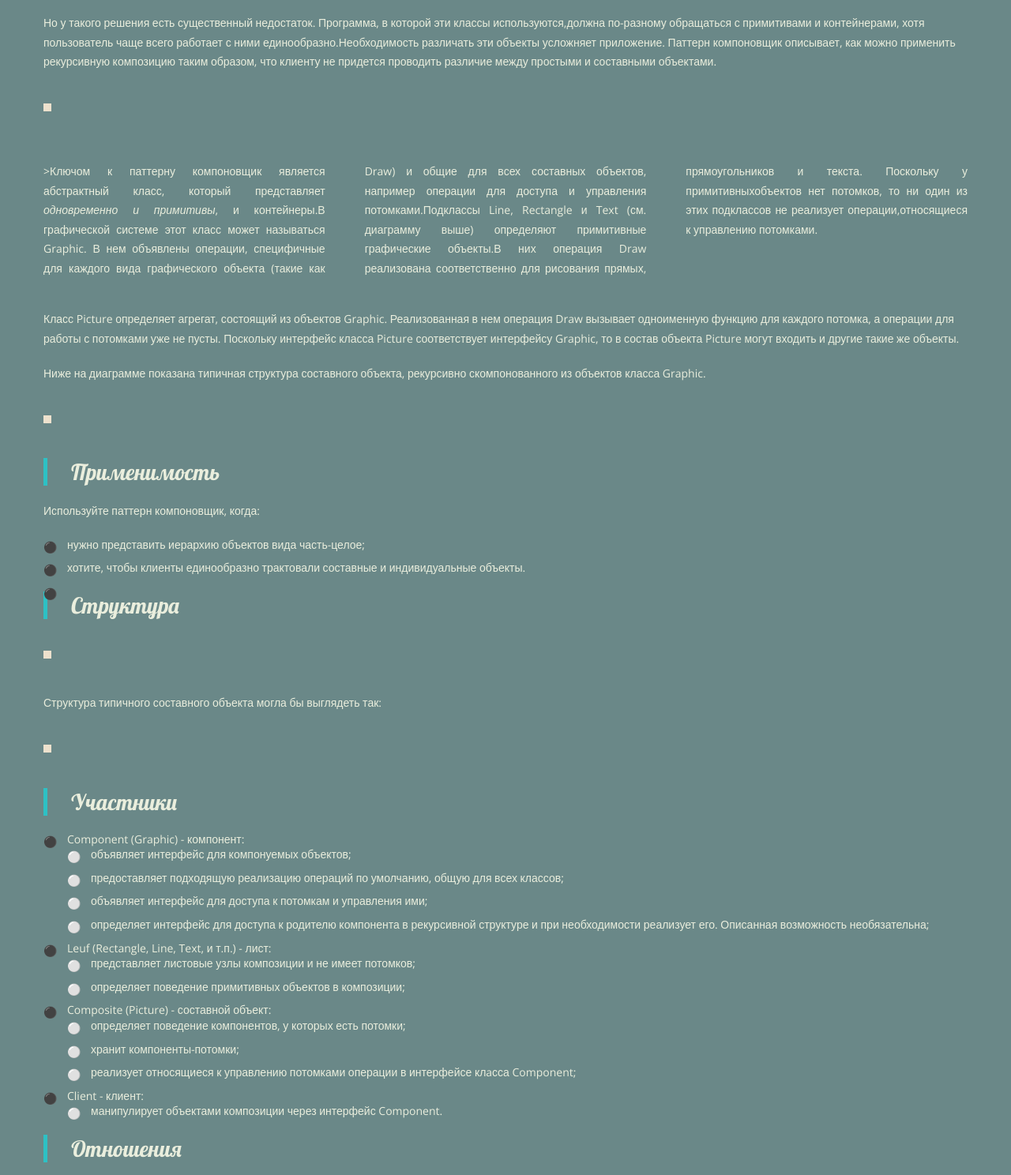
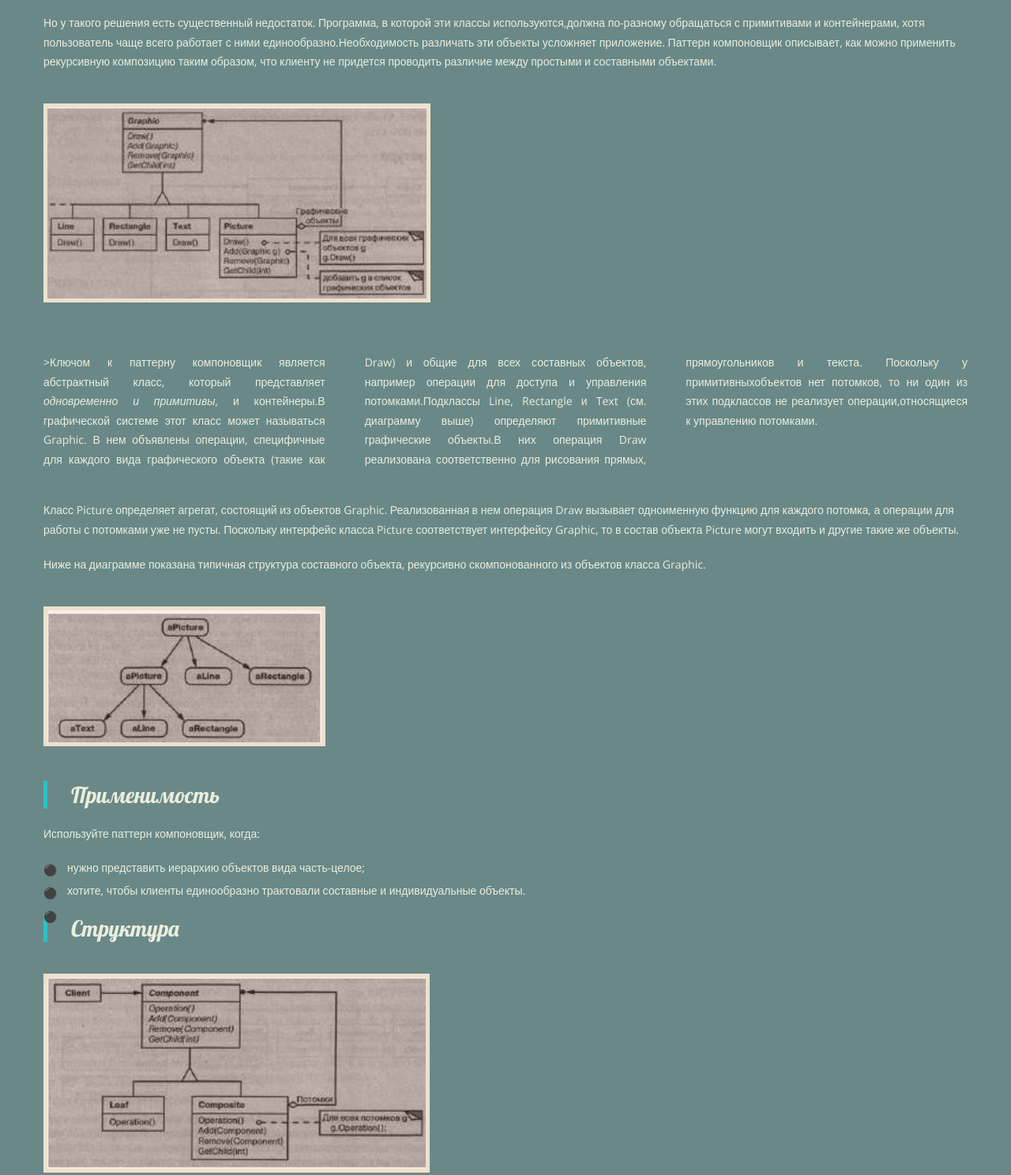
Before and after one commit to GagarinAP/HardhatsTeam, a plain HTML site: page pattern-book/composite.html in a window 1280 px wide. Shown: the part 1245-2733 px from the top of the page at 79% size. Drawn offline with nearby package versions, Linux system fonts and the light colour scheme.

Commit message:
вказав правильні шляхи до картинок

```diff
--- a/pattern-book/composite.html
+++ b/pattern-book/composite.html
@@ -45,13 +45,13 @@
 				<p>Такие приложения, как графические редакторы и редакторы электрических схем, позволяют пользователям строить сложные диаграммы из более простых компонентов. Проектировщик может сгруппировать мелкие компоненты для формирования более крупных,которые, в свою очередь, могут стать основой для создания еще более крупных. В простой реализации допустимо было бы определитьклассы графических примитивов, например текста и линий, а также классы, выступающие в роли контейнеров для этих примитивов.</p>
 				<p>Но у такого решения есть существенный недостаток. Программа, в которой эти классы используются,должна по-разному обращаться с примитивами и контейнерами, хотя пользователь чаще всего работает с ними единообразно.Необходимость различать эти объекты усложняет приложение. Паттерн компоновщик описывает, как можно применить рекурсивную композицию таким образом, что клиенту не придется проводить различие между простыми и составными объектами.</p>
 				<div class="wrap-image">
-					<img src="image11.jpg" alt="" />
+					<img src="img/img-pattern/image11.jpg" alt="" />
 				</div>
 				<p class="paragraph-three-column">>Ключом к паттерну компоновщик является абстрактный класс, который представляет <i>одновременно и примитивы</i>, и контейнеры.В графической системе этот класс может называться Graphic. В нем объявлены операции, специфичные для каждого вида графического объекта (такие как Draw) и общие для всех составных объектов, например операции для доступа и управления потомками.Подклассы Line, Rectangle и Text (см. диаграмму выше) определяют примитивные графические объекты.В них операция Draw реализована соответственно для рисования прямых, прямоугольников и текста. Поскольку у примитивныхобъектов нет потомков, то ни один из этих подклассов не реализует операции,относящиеся к управлению потомками.</p>
 				<p>Класс Picture определяет агрегат, состоящий из объектов Graphic. Реализованная в нем операция Draw вызывает одноименную функцию для каждого потомка, а операции для работы с потомками уже не пусты. Поскольку интерфейс класса Picture соответствует интерфейсу Graphic, то в состав объекта Picture могут входить и другие такие же объекты.</p>
 				<p>Ниже на диаграмме показана типичная структура составного объекта,   рекурсивно скомпонованного из объектов класса Graphic.</p>
 				<div class="wrap-image">
-					<img src="image12.jpg" alt="" />
+					<img src="img/img-pattern/image12.jpg" alt="" />
 				</div>
 				<h4>Применимость</h4>
 				<p>Используйте паттерн компоновщик, когда:</p>
@@ -61,11 +61,11 @@
 					</ul>
 				<h4>Структура</h4>
 				<div class="wrap-image">
-					<img src="image13.jpg" alt="" />
+					<img src="img/img-pattern/image13.jpg" alt="" />
 				</div>
 				<p>Структура типичного составного объекта могла бы выглядеть так:</p>
 				<div class="wrap-image">
-					<img src="image14.jpg" alt="" />
+					<img src="img/img-pattern/image14.jpg" alt="" />
 			    </div>
 				<h4>Участники</h4>
 				<ul>
@@ -136,7 +136,7 @@
 					<li>
 						<i>объявление операций для управления потомками.</i>
 						Хотя в классе Composite реализованы операции Add и Remove для добавления и удаления потомков,но для паттерна компоновщик важно, в каких классах эти операции объявлены. Надо ли объявлять их в классе Component и тем самым делать доступными в Leaf, или их следует объявить и определить только в классе Composite и его подклассах? Решая этот вопрос, мы должны выбирать между безопасностью и прозрачностью:
-            <ul>
+						<ul>
 							<li>если определить интерфейс для управления потомками в корне иерархииклассов, то мы добиваемся прозрачности,так как все компоненты удается трактовать единообразно. Однако расплачиваться приходится безопасностью,поскольку клиент может попытаться выполнить бессмысленное действие, например добавить или удалить;</li>
 							<li>если управление потомками сделать частью класса Composite, то безопасность удастся обеспечить ведь любая попытка добавить или удалить объекты из листьев в статически типизированном языке вроде C++ будет перехвачена на этапе компиляции. Но прозрачность мы утрачиваем,ибо у листовых и составных объектов оказываются разные интерфейсы.</li>
 						</ul>
```
